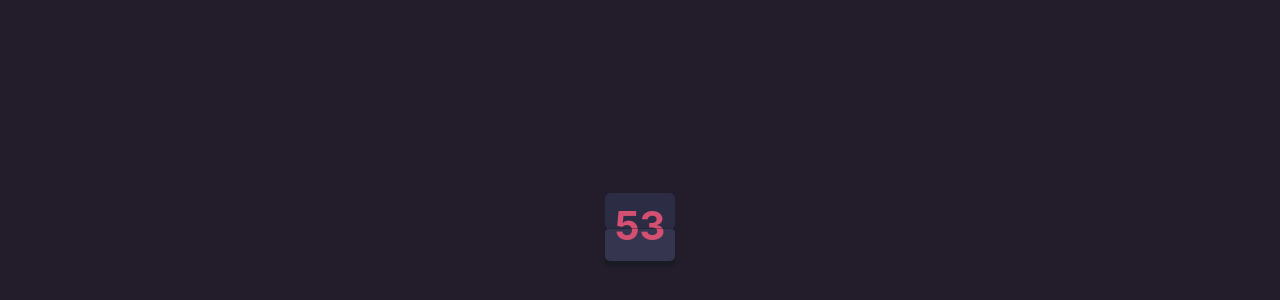
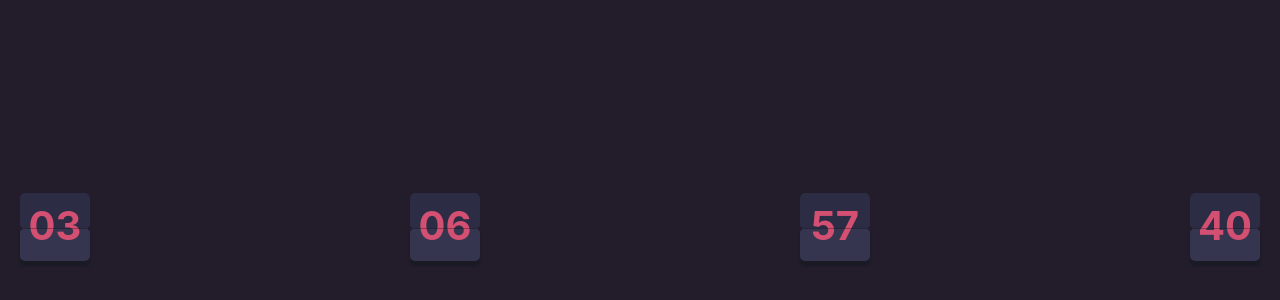
Before and after one commit to matiasfessia/launch-countdown-timer, a React (Create React App) app: page / in a window 1280 px wide. Shown: the part 172-472 px from the top of the page. Built offline with nearby package versions, Linux system fonts and the light colour scheme.

Commit message:
Add initial logic to calculate the timedate diff between the launch date and the current date.

```diff
--- a/src/components/App/App.tsx
+++ b/src/components/App/App.tsx
@@ -1,21 +1,27 @@
 /** @jsxImportSource @emotion/react */
-import React, { useState, useEffect } from 'react';
+import { useState, useEffect } from 'react';
 import { FlipCard } from '../FlipCard';
 import { styles } from './styles';
 
 export const App = () => {
-  const [number, setNumber] = useState<number>(60);
+  const launchDate = new Date('Apr 8, 2021 21:30:30').getTime();
+  const [timeleft, setTimeLeft] = useState<number>(launchDate - new Date().getTime());
 
   useEffect(() => {
     const interval = setInterval(() => {
-      setNumber(number === 1 ? 60 : number - 1);
+      setTimeLeft(launchDate - new Date().getTime());
     }, 1000);
     return () => clearInterval(interval);
-  }, [number]);
+  }, [launchDate]);
 
   return (
     <div css={styles.container}>
-      <FlipCard value={String(number).padStart(2, '0')} />
+      <div css={styles.cardsContainer}>
+        <FlipCard value={String(Math.floor(timeleft / (1000 * 60 * 60 * 24))).padStart(2, '0')} />
+        <FlipCard value={String(Math.floor((timeleft % (1000 * 60 * 60 * 24)) / (1000 * 60 * 60))).padStart(2, '0')} />
+        <FlipCard value={String(Math.floor((timeleft % (1000 * 60 * 60)) / (1000 * 60))).padStart(2, '0')} />
+        <FlipCard value={String(Math.floor((timeleft % (1000 * 60)) / 1000)).padStart(2, '0')} />
+      </div>
     </div>
   );
 };
--- a/src/components/App/styles.ts
+++ b/src/components/App/styles.ts
@@ -7,5 +7,12 @@ export const styles = {
     align-items: center;
     justify-content: center;
     background-color: #231d2b;
+    margin: 0;
+  `,
+  cardsContainer: css`
+    display: flex;
+    flex: 1;
+    justify-content: space-between;
+    margin: 0 20px;
   `
 };
```
Also changed, not shown: 1 other file (tests, documents, lock files or other folders).
